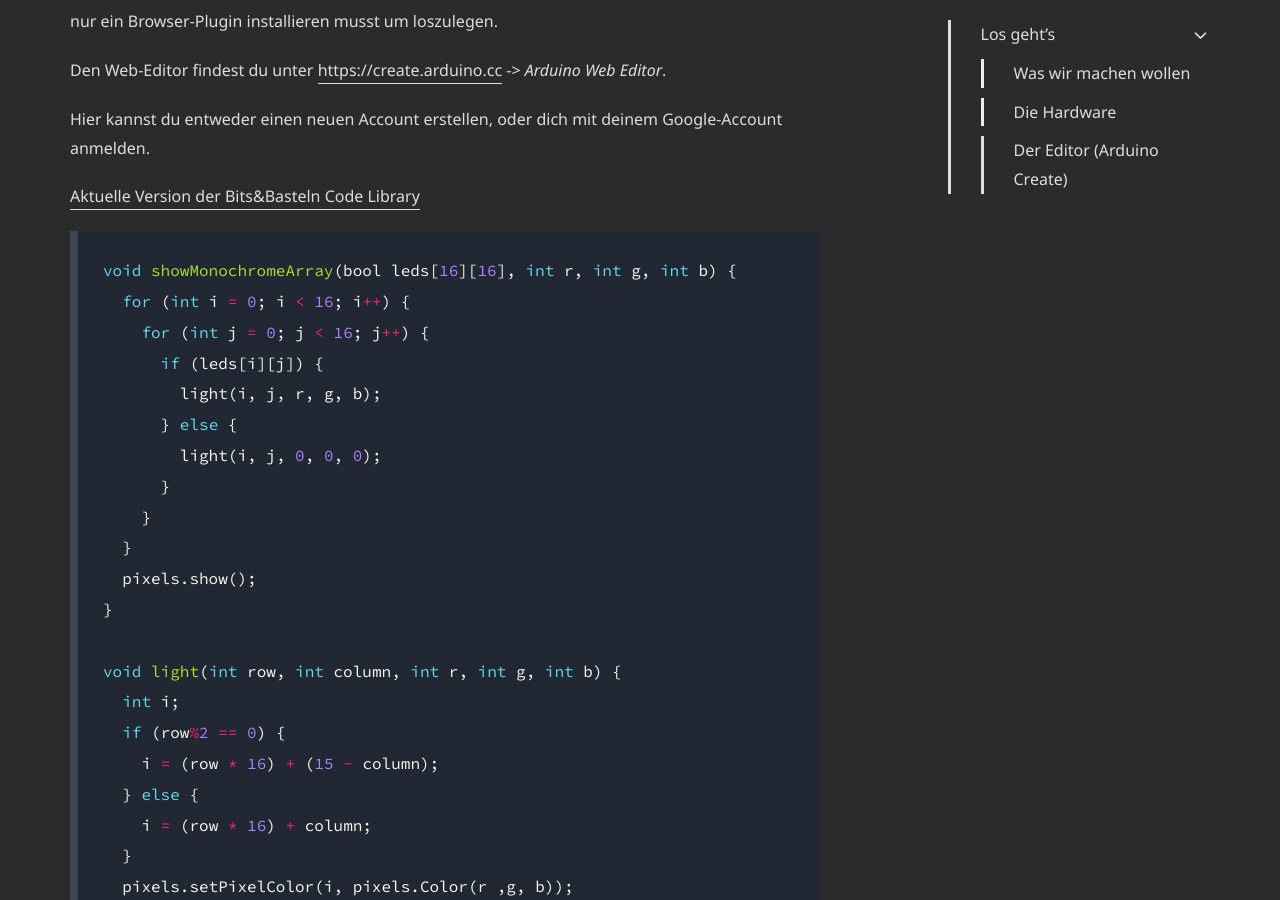
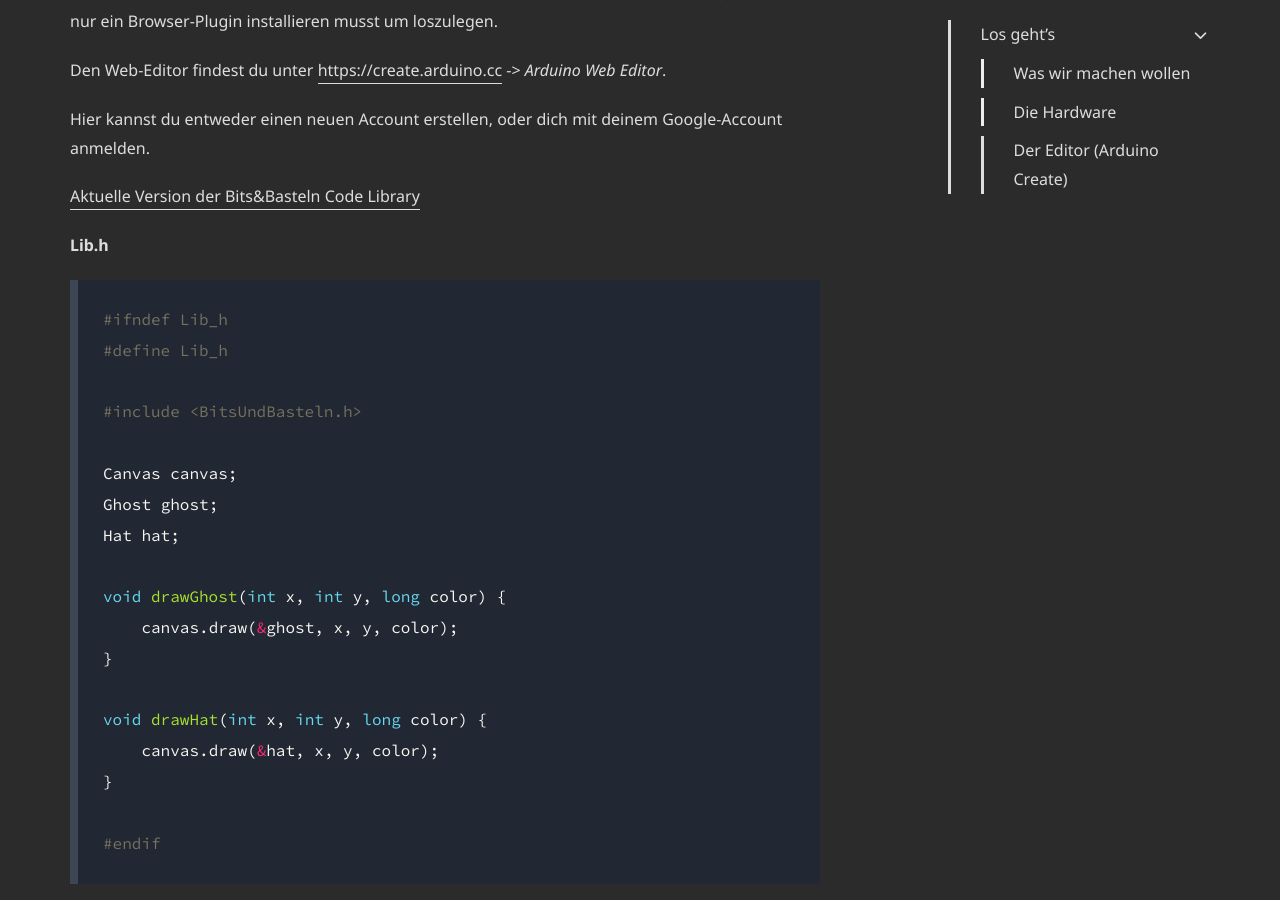
Before and after one commit to bits-und-basteln/bits-und-basteln.github.io, a Jekyll site: the page built from pages/documentation/bits-and-lights/intro/intro.md, in a window 1280 px wide and 900 px high, scrolled down 1604 px. Built offline with Jekyll 4.4.1, drawn with Linux system fonts in a browser that asks for light colours; some web fonts are replaced; comment, search, counter and statistics services are not loaded; some of the changed text lies outside the part shown.

Commit message:
added intro code blocks

````diff
--- a/pages/documentation/bits-and-lights/intro/intro.md
+++ b/pages/documentation/bits-and-lights/intro/intro.md
@@ -35,27 +35,44 @@
 
 [Aktuelle Version der Bits&Basteln Code Library](/downloads/lib_bub.zip)
 
+**Lib.h**
 ```c
-void showMonochromeArray(bool leds[16][16], int r, int g, int b) {
-  for (int i = 0; i < 16; i++) {
-    for (int j = 0; j < 16; j++) {
-      if (leds[i][j]) {
-        light(i, j, r, g, b);
-      } else {
-        light(i, j, 0, 0, 0);
-      }
-    }
-  }
-  pixels.show();
+#ifndef Lib_h
+#define Lib_h
+
+#include <BitsUndBasteln.h>
+
+Canvas canvas;
+Ghost ghost;
+Hat hat;
+
+void drawGhost(int x, int y, long color) {
+    canvas.draw(&ghost, x, y, color);
 }
 
-void light(int row, int column, int r, int g, int b) {
-  int i;
-  if (row%2 == 0) {
-    i = (row * 16) + (15 - column);
-  } else {
-    i = (row * 16) + column;
-  }
-  pixels.setPixelColor(i, pixels.Color(r ,g, b));
+void drawHat(int x, int y, long color) {
+    canvas.draw(&hat, x, y, color);
 }
+
+#endif
 ```
+
+**intro.ino**
+```c
+#include "Lib.h"
+
+void setup(){};
+
+long GHOST_COLOR = WHITE;
+long HAT_COLOR = MAGENTA;
+long EYE_COLOR = 0xcc0000;
+
+void loop(){
+    canvas.clear();
+    drawGhost(5, 6, GHOST_COLOR);
+    drawHat(4, 4, HAT_COLOR);
+    canvas.show();
+    delay(500);
+};
+
+```
````
